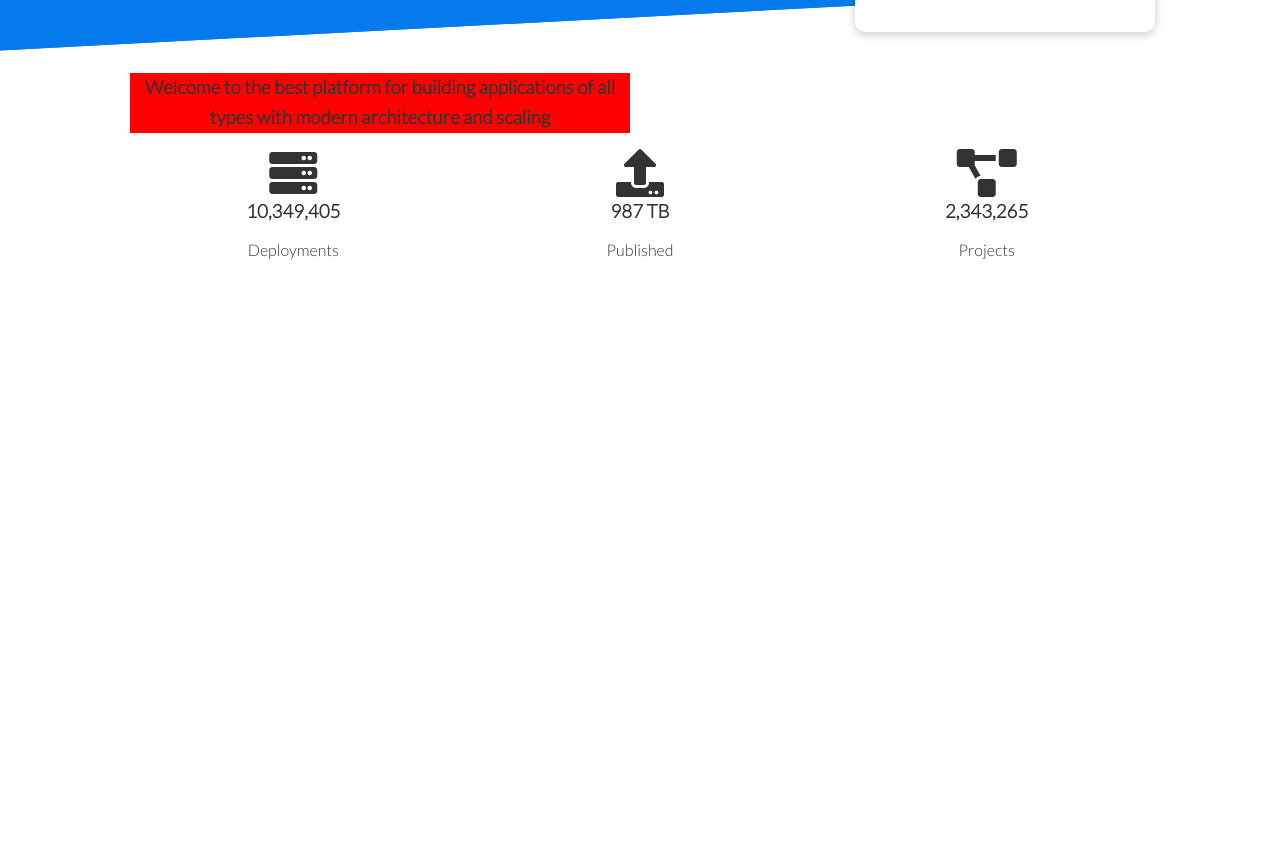
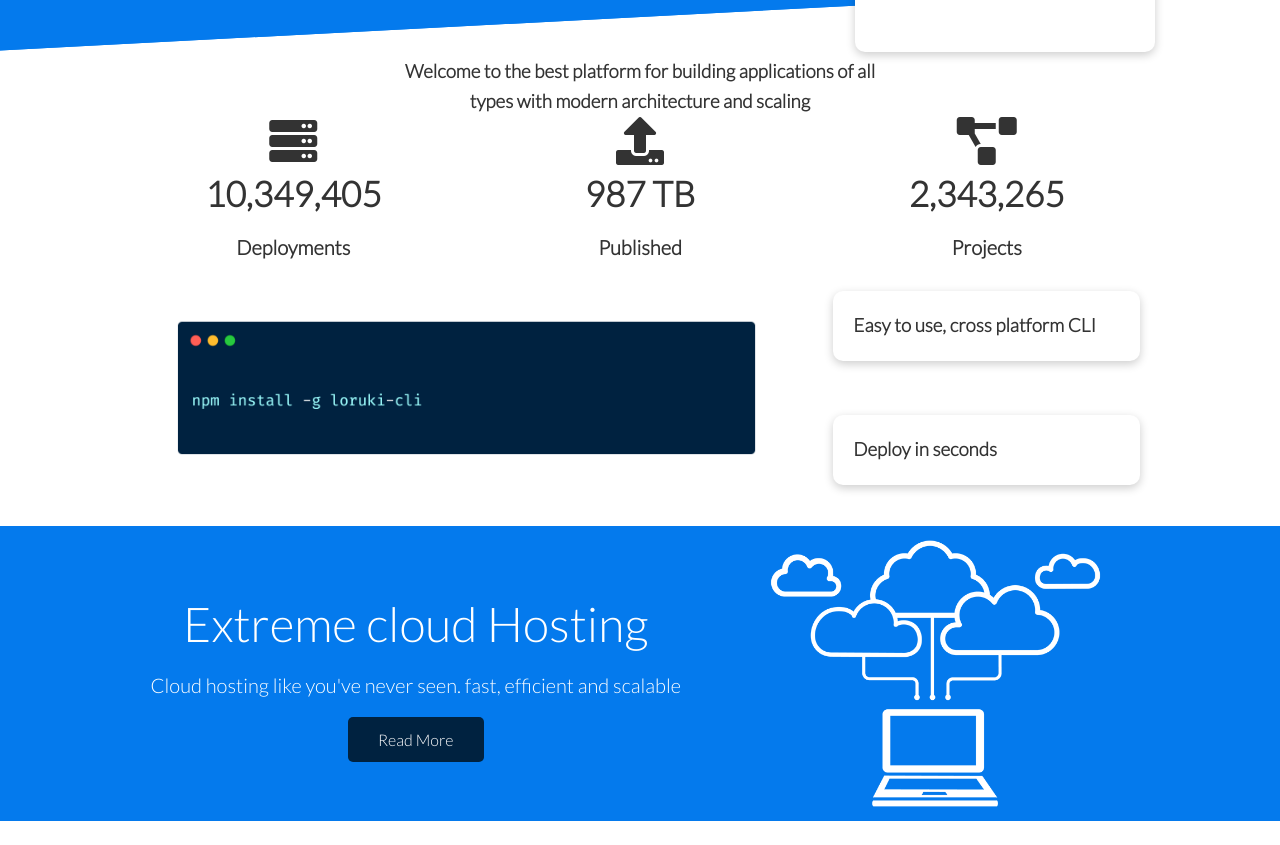
Before and after one commit to ahmedabukar01/loruki-website, a plain HTML site: page index.html in a window 1280 px wide. Shown: the part 513-1358 px from the top of the page. Before the commit the page ends 800 px from the top, so only its background shows below. Drawn offline with Linux system fonts and the light colour scheme.

Commit message:
alot added

```diff
--- a/css/Utilities.css
+++ b/css/Utilities.css
@@ -1,3 +1,8 @@
+/*
+    i removed my-1 class from text-heading
+    i will add some padding to .stats-heading for the bottom coz
+*/
+
 /* margins */
 .my-1{
     margin:1rem 0;
--- a/css/style.css
+++ b/css/style.css
@@ -7,6 +7,9 @@
 }
 :root{
     --primary-color:#047aed;
+    --secondary-color: #1c3fa8;
+    --dark-color: #002240;
+    --light-color: #f4f4f4;
 }
 body{
     line-height: 1.6;
@@ -72,7 +75,7 @@ img{
 
 .showcase-form{
     position: relative;
-    top:100px;
+    top:120px;
     height:350px;
     width:300px;
     z-index:100;
@@ -114,9 +117,14 @@ img{
 .stats-heading{
     max-width:500px;
     margin:auto;
-    background:red;
 }
-
+.stats .grid h3{
+    font-size:35px;
+}
+.stats .grid p{
+    font-size:20px;
+    font-weight: bold;
+}
 /* Utilities */
 .container{
     max-width:1100px;
@@ -151,6 +159,45 @@ img{
 .btn:hover{
     transform:scale(0.9);
 }
+/* text sizes*/
+.lead{
+    font-size:20px;
+}
+.sm{
+    font-size:1rem;
+}
+.md{
+    font-size:2rem;
+}
+.lg{
+    font-size:3rem;
+}
+.xl{
+    font-size:4rem;
+}
+
+
+/* background & colored btn*/
+.bg-primary,
+.btn-primary{
+    background-color:var(--primary-color);
+    color:#fff;
+}
+.bg-secondary,
+.btn-secondary{
+    background-color:var(--secondary-color);
+    color:#fff;
+}
+.bg-dark,
+.btn-dark{
+    background-color:var(--dark-color);
+    color:#fff;
+}
+.bg-light,
+.btn-light{
+    background-color:var(--light-color);
+    color:#333;
+}
 
 .text-center{
     text-align:center;
@@ -175,3 +222,16 @@ img{
 .grid-3{
     grid-template-columns: repeat(3,1fr);
 }
+/* cli */
+.cli .grid{
+    grid-template-columns: repeat(3,1fr);
+    grid-template-rows:repeat(2,1fr);
+}
+.cli .grid >*:first-child{
+    grid-column: 1 / span 2;
+    grid-row: 1 / span 2;
+}
+/* Cloud */
+.cloud .grid{
+    grid-template-columns: 4fr 3fr;
+}
--- a/index.html
+++ b/index.html
@@ -60,7 +60,7 @@
     <!--stats-->
     <section class="stats">
         <div class="container">
-            <h3 class="stats-heading text-center my-1">
+            <h3 class="stats-heading text-center">
                 Welcome to the best platform for building applications of
                 all types with modern architecture and scaling
             </h3>
@@ -84,6 +84,32 @@
             </div>
         </div>
     </section>
+    <!--cli-->
+    <section class="cli">
+        <div class="container grid">
+            <img src="images/cli.png" alt="">
+            <div class="card">
+                <h3>Easy to use, cross platform CLI</h3>
+            </div>
+            <div class="card">
+                <h3>Deploy in seconds</h3>
+            </div>
+        </div>
+    </section>
+    <!--cloud-->
+    <section class="cloud bg-primary my-2 py-2">
+        <div class="container grid">
+            <div class="text-center">
+                <h2 class="lg">Extreme cloud Hosting</h2>
+                <p class="lead my-1">
+                    Cloud hosting like you've never
+                    seen. fast, efficient and scalable
+                </p>
+                <a href="features.html" class="btn btn-dark">Read More</a>
 
+            </div>
+            <img src="/images/cloud.png" alt="">
+        </div>
+    </section>
 </body>
 </html>
```
